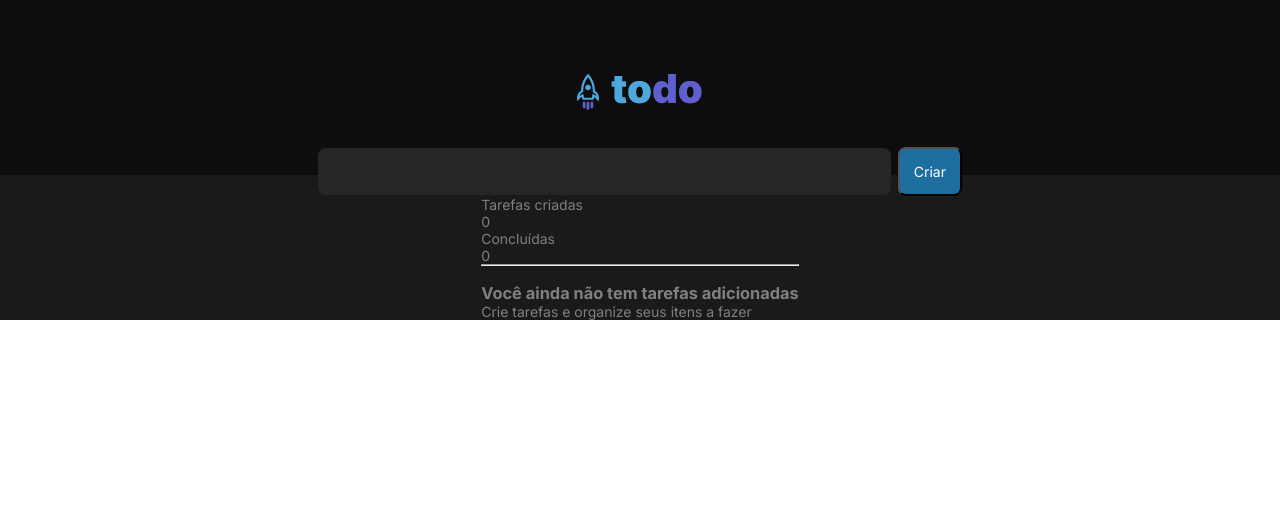
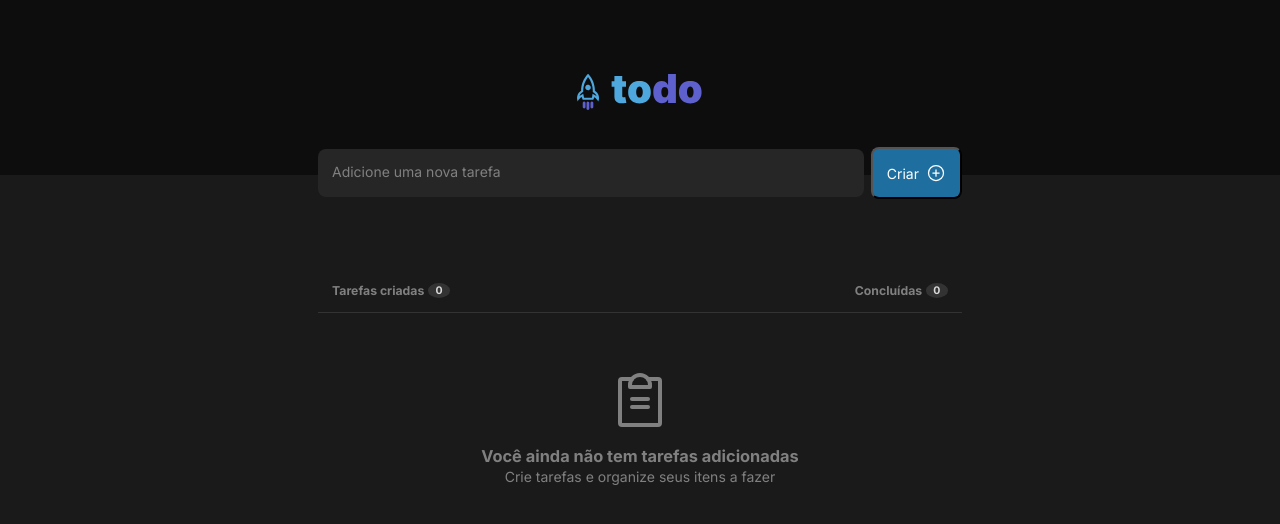
Before and after one commit to dEgito/To-do-List, a React (Create React App) app: page / in a window 1280 px wide. Shown: the top 524 px of the page. Built offline with nearby package versions, Linux system fonts and the light colour scheme.

Commit message:
feat: adiciona layout de tela

```diff
--- a/package.json
+++ b/package.json
@@ -10,6 +10,7 @@
     "@types/node": "^16.11.44",
     "@types/react": "^18.0.15",
     "@types/react-dom": "^18.0.6",
+    "phosphor-react": "^1.4.1",
     "react": "^18.2.0",
     "react-dom": "^18.2.0",
     "react-scripts": "5.0.1",
--- a/src/assets/styles/GlobalStyle.js
+++ b/src/assets/styles/GlobalStyle.js
@@ -35,7 +35,7 @@ export const GlobalStyle = createGlobalStyle`
     }
 
     body {
-        background-color: var(--gray-900);
+        background-color: var(--gray-600);
         color: var(--gray-300);
         -webkit-font-smoothing: antialiased;
     }
--- a/src/pages/Home/index.js
+++ b/src/pages/Home/index.js
@@ -1,5 +1,7 @@
 import Logo from "../../assets/images/Ignite.svg";
-import { Container, SearchBar } from "./style";
+import Clipboard from "../../assets/images/Clipboard.svg"
+import { Container, SearchBar, Section, Progress, Content } from "./style";
+import { PlusCircle, ClipboardText } from "phosphor-react";
 
 export function Home() {
   return (
@@ -9,32 +11,32 @@ export function Home() {
       </header>
 
       <SearchBar>
-        <input />
+        <textarea>Adicione uma nova tarefa</textarea>
         <button>
           Criar
-          <img />
+          <PlusCircle size={20}/>
         </button>
       </SearchBar>
 
-      <div>
-        <div>
-          <p>Tarefas criadas</p>
-          <span>0</span>
-        </div>
+      <Section>
+        <Progress>
+          <div task="to-do">
+            <p task="to-do">Tarefas criadas</p>
+            <span>0</span>
+          </div>
 
-        <div>
-          <p>Concluídas</p>
-          <span>0</span>
-        </div>
+          <div>
+            <p task="done">Concluídas</p>
+            <span>0</span>
+          </div>
+        </Progress>
 
-        <hr />
-
-        <div>
-          <img />
+        <Content>
+          <ClipboardText size={64}/>
           <h3>Você ainda não tem tarefas adicionadas</h3>
           <p>Crie tarefas e organize seus itens a fazer</p>
-        </div>
-      </div>
+        </Content>
+      </Section>
     </Container>
   );
 }
--- a/src/pages/Home/style.js
+++ b/src/pages/Home/style.js
@@ -28,8 +28,9 @@ export const SearchBar = styled.div`
   width: 100%;
   max-width: 46rem;
   margin-top: -2rem;
+  margin-bottom: 3rem;
 
-  input {
+  textarea {
     padding: 1rem;
     width: 100%;
     background-color: var(--gray-500);
@@ -37,12 +38,85 @@ export const SearchBar = styled.div`
     height: 3.375rem;
     border: 1px solid var(--gray700);
     border-radius: 8px;
+    resize: none;
   }
 
   button {
+    display: flex;
+    align-items: center;
+    flex-direction: row;
+    gap: .5rem;
     padding: 1rem;
     border-radius: 8px;
     color: var(--white);
     background-color: var(--blue-500);
   }
 `;
+
+export const Section = styled.section`
+  display: flex;
+  flex-direction: column;
+  align-items: center;
+  width: 100%;
+  padding: 2rem 0;
+  max-width: 46rem;
+`;
+
+export const Progress = styled.div`
+  display: flex;
+  flex-direction: row;
+  align-items: center;
+  width: 100%;
+  justify-content: space-between;
+  padding: 1rem;
+
+  div {
+    display: flex;
+    flex-direction: row;
+    gap: 0.25rem;
+    font-size: 0.875rem;
+    font-weight: bold;
+    color: ${(props) => {
+      switch (props.task) {
+        case "to-do":
+          return "var(--blue-300)";
+
+        case "done":
+          return "var(--purple-300)";
+
+        default:
+          return "var(--gray-300)";
+      }
+    }};
+
+    span {
+      display: flex;
+      align-items: center;
+      justify-content: center;
+      font-weight: bold;
+      font-size: 0.75rem;
+      color: var(--gray-200);
+      border-radius: 100%;
+      background-color: var(--gray-400);
+      width: 1.6rem;
+    }
+  }
+`;
+
+export const Content = styled.div`
+  display: flex;
+  flex-direction: column;
+  align-items: center;
+  width: 100%;
+  max-width: 46rem;
+  padding: 4rem;
+  border-top: 1px solid var(--gray-400);
+  font-size: 1rem;
+  line-height: 140%;
+  min-height: 15.25rem;
+
+  h3 {
+    margin-top: 1rem;
+    font-weight: bold;
+  }
+`;
```
Also changed, not shown: src/assets/images/Clipboard.svg (added), 1 other file (tests, documents, lock files or other folders).
